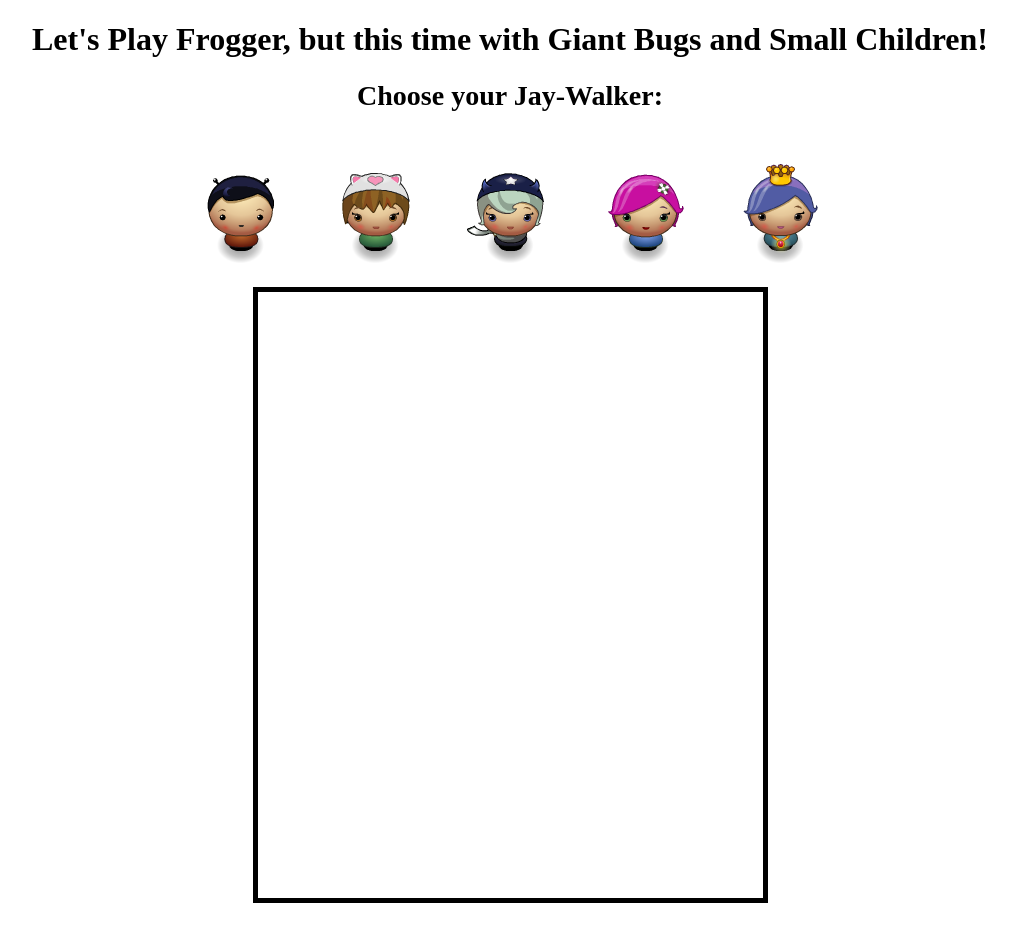
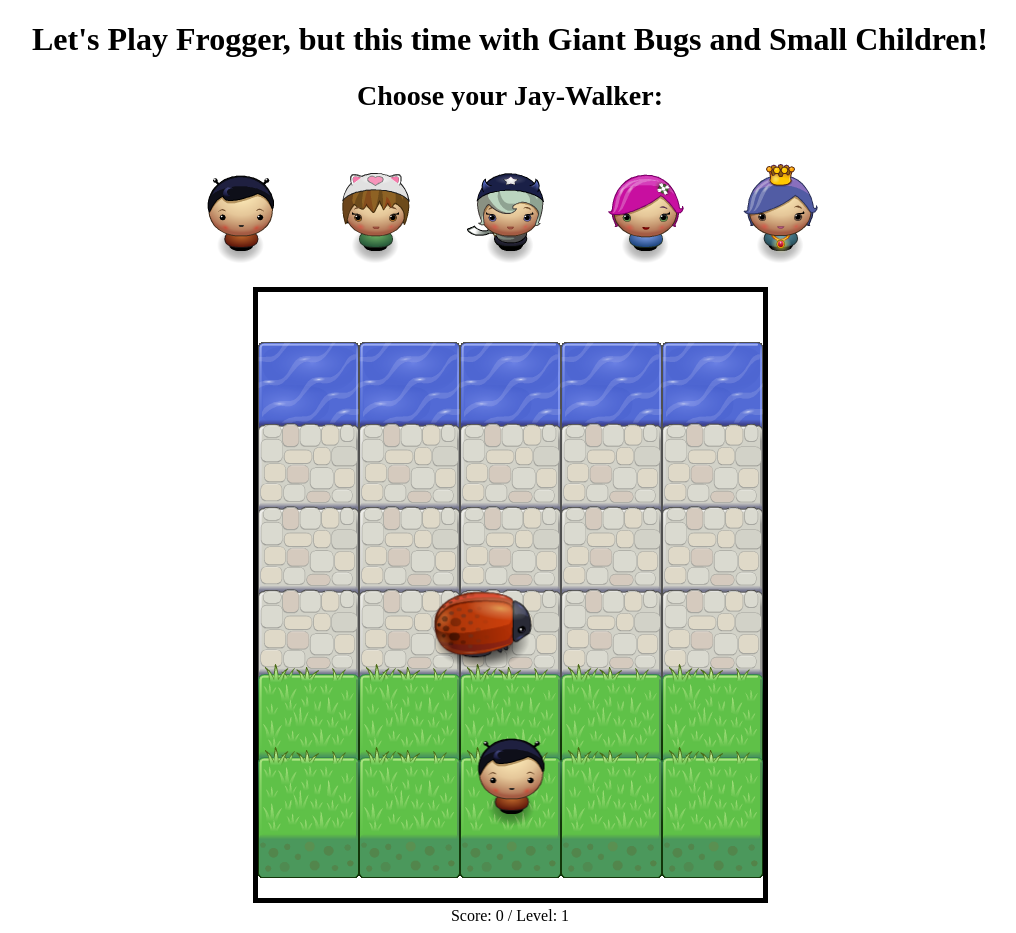
Before and after one commit to matthardwick/frontend-nanodegree-game, a plain HTML site: page index.html in a window 1280 px wide. Shown: the whole page, without its empty margins (130-1146 px from the left). Drawn offline with Linux system fonts and the light colour scheme.

Commit message:
finished v1
finished game basics

```diff
--- a/index.html
+++ b/index.html
@@ -11,7 +11,7 @@
   <header><h1>Let's Play Frogger, but this time with Giant Bugs and Small Children!</h1></header>
   <section id="character-selection">
     <h2>Choose your Jay-Walker:</h2>
-    <img class="character" src="images/char-boy.png"></img>
+    <img class="character selected" src="images/char-boy.png"></img>
     <img class="character" src="images/char-cat-girl.png"></img>
     <img class="character" src="images/char-horn-girl.png"></img>
     <img class="character" src="images/char-pink-girl.png"></img>
--- a/js/app.js
+++ b/js/app.js
@@ -1,7 +1,24 @@
+// var characters = document.getElementsByClassName('character');
+//
+//
+// for(var i = 0; i < characters.length; i++) {
+//   characters[i].addEventListener('click', function() {
+//     for(var i = 0; i < characters.length; i++) {
+//       characters[i].classList.remove('selected');
+//     }
+//     this.classList.add('selected');
+//   });
+// }
+//
+// var selected = document.getElementsByClassName('selected');
+
 // Enemies our player must avoid
-var Enemy = function() {
+var Enemy = function(x, y, speed) {
     // Variables applied to each of our instances go here,
     // we've provided one for you to get started
+    this.x = x;
+    this.y = y;
+    this.speed = speed;
 
     // The image/sprite for our enemies, this uses
     // a helper we've provided to easily load images
@@ -14,6 +31,15 @@ Enemy.prototype.update = function(dt) {
     // You should multiply any movement by the dt parameter
     // which will ensure the game runs at the same speed for
     // all computers.
+    this.x += this.speed*dt;
+
+    // make enemies loop to left side of canvas after reaching canvas.width
+    if (this.x >= 505) {
+      this.x = 0;
+  }
+
+  // Check for collision with enemies or barrier-walls
+  checkCollision(this);
 };
 
 // Draw the enemy on the screen, required method for game
@@ -24,11 +50,117 @@ Enemy.prototype.render = function() {
 // Now write your own player class
 // This class requires an update(), render() and
 // a handleInput() method.
+var Player = function(x, y, speed) {
+    this.x = x;
+    this.y = y;
+    this.speed = speed;
+    this.sprite = 'images/char-boy.png';
+};
 
+Player.prototype.update = function() {
+    // function not needed right now
+}
+
+Player.prototype.render = function() {
+    ctx.drawImage(Resources.get(this.sprite), this.x, this.y);
+    displayScoreLevel(score, gameLevel);
+
+};
+
+Player.prototype.handleInput = function(keyPress) {
+    if (keyPress == 'left') {
+        this.x -= 101;
+    }
+    if (keyPress == 'up') {
+        this.y -= 83;
+    }
+    if (keyPress == 'right') {
+        this.x += 101;
+    }
+    if (keyPress == 'down') {
+        this.y += 83;
+    }
+};
+
+// Function to display player's score
+var displayScoreLevel = function(aScore, aLevel) {
+    var canvas = document.getElementsByTagName('canvas');
+    var firstCanvasTag = canvas[0];
+
+    // add player score and level to div element created
+    scoreLevelDiv.innerHTML = 'Score: ' + aScore
+        + ' / ' + 'Level: ' + aLevel;
+    document.body.insertBefore(scoreLevelDiv, firstCanvasTag[0]);
+};
+
+var checkCollision = function(anEnemy) {
+    // check for collision between enemy and player
+    if (
+        player.y + 131 >= anEnemy.y + 90
+        && player.x + 25 <= anEnemy.x + 88
+        && player.y + 73 <= anEnemy.y + 135
+        && player.x + 76 >= anEnemy.x + 11) {
+        console.log('collided');
+        player.x = 202.5;
+        player.y = 383;
+    }
+
+    // check for player reaching top of canvas and winning the game
+    // if player wins, add 1 to the score and level
+    // pass score as an argument to the increaseDifficulty function
+    if (player.y + 63 <= 0) {
+        player.x = 202.5;
+        player.y = 383;
+
+        ctx.fillStyle = 'white';
+        ctx.fillRect(0, 0, 505, 171);
+
+        score += 1;
+        gameLevel += 1;
+        increaseDifficulty(score);
+
+    }
+
+    // check if player runs into left, bottom, or right canvas walls
+    // prevent player from moving beyond canvas wall boundaries
+    if (player.y > 383 ) {
+        player.y = 383;
+    }
+    if (player.x > 402.5) {
+        player.x = 402.5;
+    }
+    if (player.x < 2.5) {
+        player.x = 2.5;
+    }
+};
+
+// Increase number of enemies on screen based on player's score
+var increaseDifficulty = function(numEnemies) {
+    // remove all previous enemies on canvas
+    allEnemies.length = 0;
+
+    // load new set of enemies
+    for (var i = 0; i <= numEnemies; i++) {
+        var enemy = new Enemy(0, Math.random() * 184 + 50, Math.random() * 256);
+
+        allEnemies.push(enemy);
+    }
+};
 
 // Now instantiate your objects.
 // Place all enemy objects in an array called allEnemies
 // Place the player object in a variable called player
+
+var allEnemies = [];
+var player = new Player(202.5, 383, 50);
+var score = 0;
+var gameLevel = 1;
+var scoreLevelDiv = document.createElement('div');
+var enemy = new Enemy(0, Math.random() * 184 + 50, Math.random() * 256);
+
+allEnemies.push(enemy);
+
+
 
 
 
```
Also changed, not shown: js/engine.js (+6 -5 lines), 1 other file.
